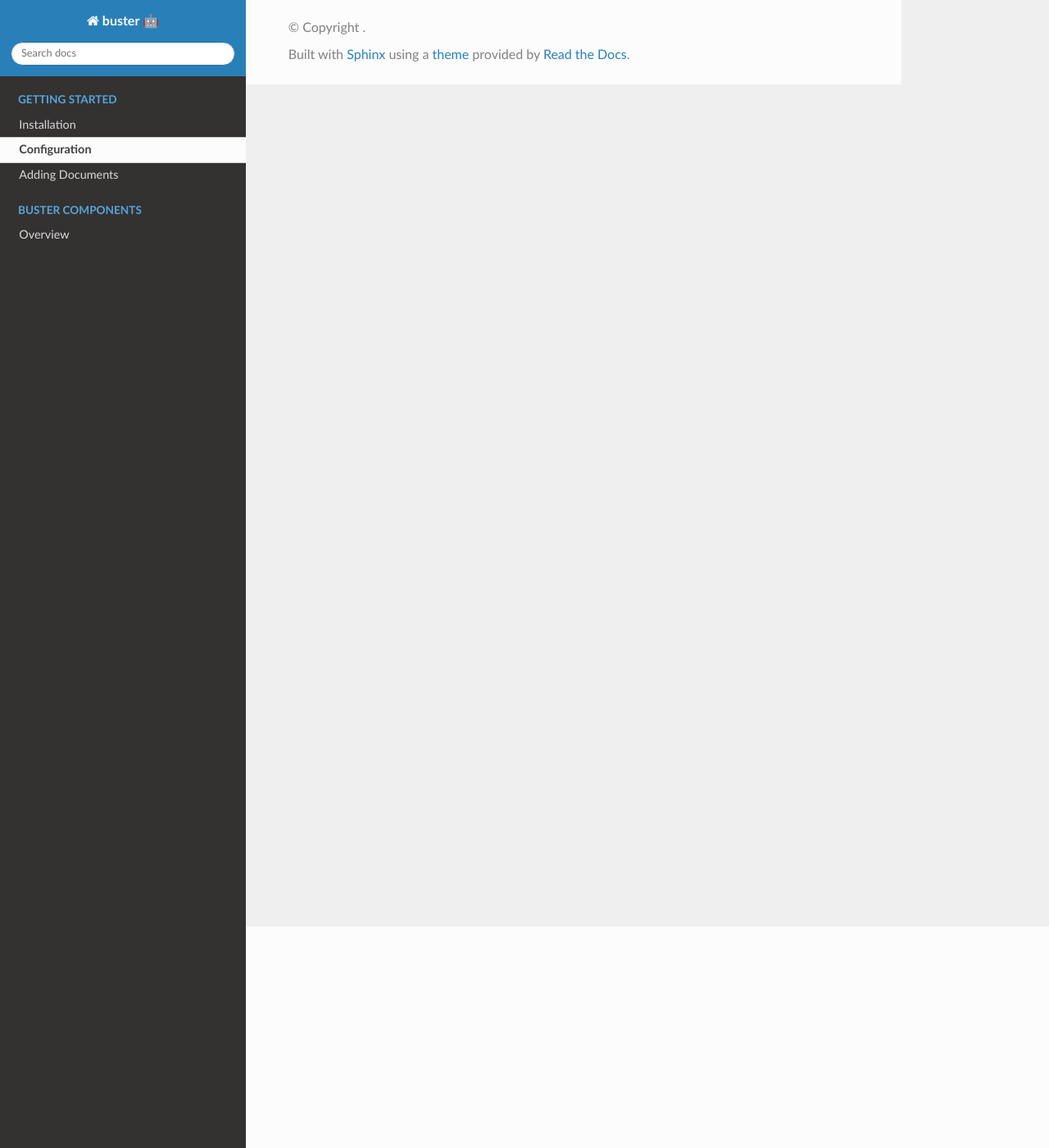
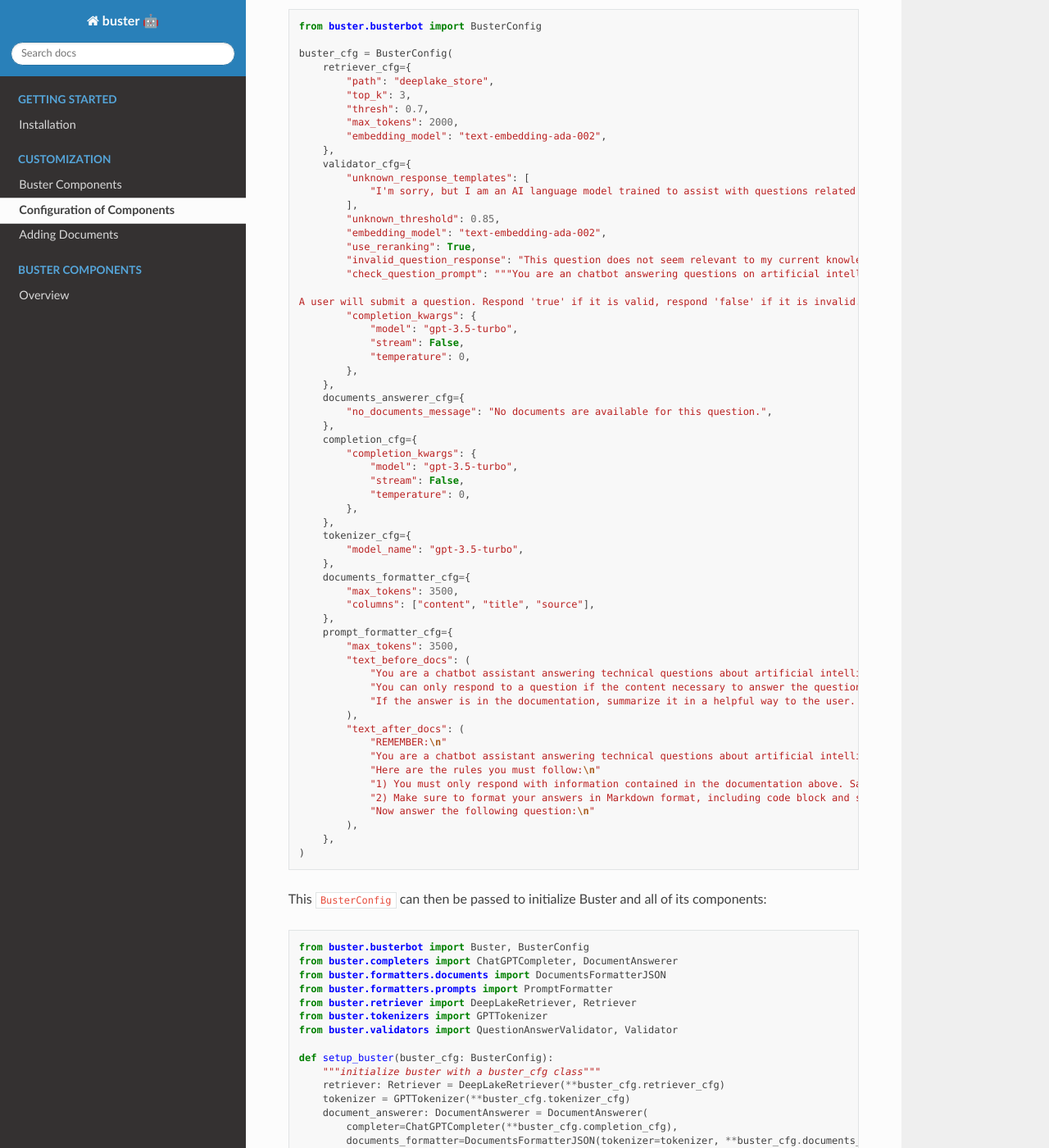
Before and after one commit to jerpint/buster, a Sphinx documentation site: the page built from docs/usage/configuration.md, in a window 1280 px wide and 1400 px high, scrolled down 270 px. Shown: the whole window at 82% size. Built offline with Sphinx 7.4.7 and the Read the Docs theme 2.0.0, drawn with Linux system fonts in a browser that asks for light colours; formulas are drawn with MathJax 3; pages that are not in the unit, such as notebooks, are missing from menus; some of the changed text lies outside the part shown.

Commit message:
add more content

````diff
--- a/docs/usage/configuration.md
+++ b/docs/usage/configuration.md
@@ -1,3 +1,103 @@
-# Configuration
+# Configuration of Components
 
-Buster uses a config file to setup most of the app.
+Buster's internal configuration is controlled via the `BusterConfig` object.
+It is meant to set all of the different parameters for the different components in one place.
+
+Here is a typical setup:
+
+```python
+from buster.busterbot import BusterConfig
+
+buster_cfg = BusterConfig(
+    retriever_cfg={
+        "path": "deeplake_store",
+        "top_k": 3,
+        "thresh": 0.7,
+        "max_tokens": 2000,
+        "embedding_model": "text-embedding-ada-002",
+    },
+    validator_cfg={
+        "unknown_response_templates": [
+            "I'm sorry, but I am an AI language model trained to assist with questions related to AI. I cannot answer that question as it is not relevant to the library or its usage. Is there anything else I can assist you with?",
+        ],
+        "unknown_threshold": 0.85,
+        "embedding_model": "text-embedding-ada-002",
+        "use_reranking": True,
+        "invalid_question_response": "This question does not seem relevant to my current knowledge.",
+        "check_question_prompt": """You are an chatbot answering questions on artificial intelligence.
+
+A user will submit a question. Respond 'true' if it is valid, respond 'false' if it is invalid.""",
+        "completion_kwargs": {
+            "model": "gpt-3.5-turbo",
+            "stream": False,
+            "temperature": 0,
+        },
+    },
+    documents_answerer_cfg={
+        "no_documents_message": "No documents are available for this question.",
+    },
+    completion_cfg={
+        "completion_kwargs": {
+            "model": "gpt-3.5-turbo",
+            "stream": False,
+            "temperature": 0,
+        },
+    },
+    tokenizer_cfg={
+        "model_name": "gpt-3.5-turbo",
+    },
+    documents_formatter_cfg={
+        "max_tokens": 3500,
+        "columns": ["content", "title", "source"],
+    },
+    prompt_formatter_cfg={
+        "max_tokens": 3500,
+        "text_before_docs": (
+            "You are a chatbot assistant answering technical questions about artificial intelligence (AI)."
+            "You can only respond to a question if the content necessary to answer the question is contained in the following provided documentation. "
+            "If the answer is in the documentation, summarize it in a helpful way to the user. "
+        ),
+        "text_after_docs": (
+            "REMEMBER:\n"
+            "You are a chatbot assistant answering technical questions about artificial intelligence (AI)."
+            "Here are the rules you must follow:\n"
+            "1) You must only respond with information contained in the documentation above. Say you do not know if the information is not provided.\n"
+            "2) Make sure to format your answers in Markdown format, including code block and snippets.\n"
+            "Now answer the following question:\n"
+        ),
+    },
+)
+```
+
+This `BusterConfig` can then be passed to initialize Buster and all of its components:
+
+```python
+from buster.busterbot import Buster, BusterConfig
+from buster.completers import ChatGPTCompleter, DocumentAnswerer
+from buster.formatters.documents import DocumentsFormatterJSON
+from buster.formatters.prompts import PromptFormatter
+from buster.retriever import DeepLakeRetriever, Retriever
+from buster.tokenizers import GPTTokenizer
+from buster.validators import QuestionAnswerValidator, Validator
+
+def setup_buster(buster_cfg: BusterConfig):
+    """initialize buster with a buster_cfg class"""
+    retriever: Retriever = DeepLakeRetriever(**buster_cfg.retriever_cfg)
+    tokenizer = GPTTokenizer(**buster_cfg.tokenizer_cfg)
+    document_answerer: DocumentAnswerer = DocumentAnswerer(
+        completer=ChatGPTCompleter(**buster_cfg.completion_cfg),
+        documents_formatter=DocumentsFormatterJSON(tokenizer=tokenizer, **buster_cfg.documents_formatter_cfg),
+        prompt_formatter=PromptFormatter(tokenizer=tokenizer, **buster_cfg.prompt_formatter_cfg),
+        **buster_cfg.documents_answerer_cfg,
+    )
+    validator: Validator = QuestionAnswerValidator(**buster_cfg.validator_cfg)
+    buster: Buster = Buster(retriever=retriever, document_answerer=document_answerer, validator=validator)
+    return buster
+
+buster = setup_buster(buster_cfg)
+
+completion = buster.process_input("What is backpropagation?")
+print(completion)
+```
+
+ uses a config file to setup most of the app.
````
Also changed, not shown: docs/index.rst (+7 -5 lines), docs/usage/components.md (added, +19 -0 lines).
